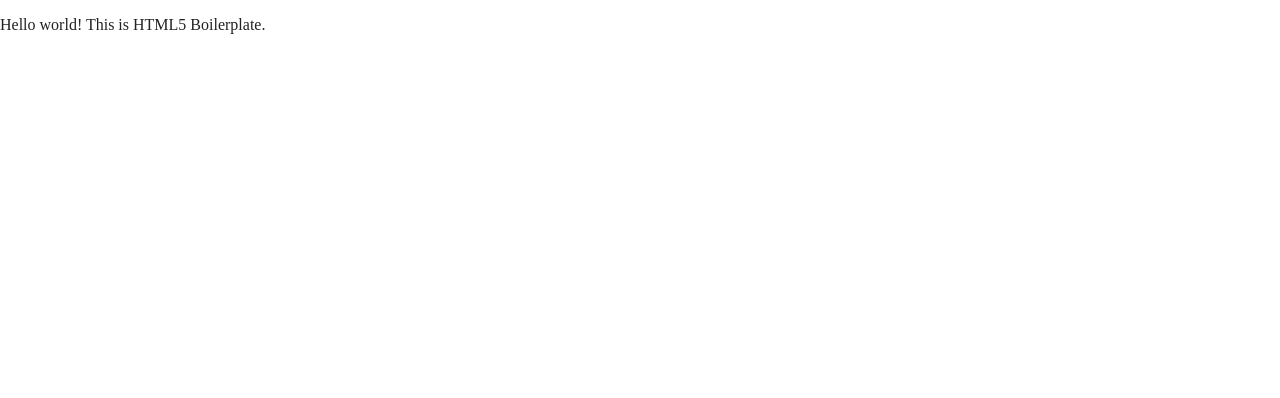
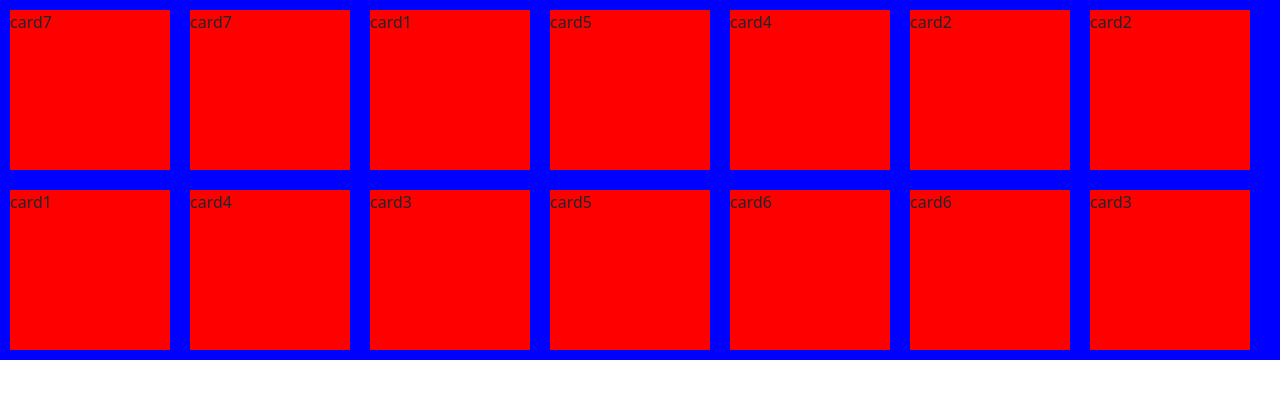
Before and after one commit to JEANThibaut/Games, a website built with Parcel: page index.html in a window 1280 px wide. Built offline with nearby package versions, Linux system fonts and the light colour scheme.

Commit message:
Add 14 random cards

```diff
--- a/css/main.css
+++ b/css/main.css
@@ -86,6 +86,24 @@ textarea {
 /* ==========================================================================
    Author's custom styles
    ========================================================================== */
+#areaGame{
+  width: 100%;
+  min-height: 100%;
+  display: flex;
+  /* justify-content: space-around; */
+  flex-wrap: wrap;
+  background-color: blue;
+}
+
+.cardPlay{
+  width: 10em;
+  height: 10em;
+  background-color: red;
+  margin: 10px 10px 10px 10px;
+}
+.selected{
+  background-color: black;
+}
 
 /* ==========================================================================
    Helper classes
--- a/index.html
+++ b/index.html
@@ -15,6 +15,7 @@
   <link rel="manifest" href="site.webmanifest">
   <link rel="apple-touch-icon" href="icon.png">
   <!-- Place favicon.ico in the root directory -->
+  <link href="https://cdn.jsdelivr.net/npm/bootstrap@5.0.0-beta3/dist/css/bootstrap.min.css" rel="stylesheet" integrity="sha384-eOJMYsd53ii+scO/bJGFsiCZc+5NDVN2yr8+0RDqr0Ql0h+rP48ckxlpbzKgwra6" crossorigin="anonymous">
 
   <link rel="stylesheet" href="css/normalize.css">
   <link rel="stylesheet" href="css/main.css">
@@ -24,8 +25,15 @@
 
 <body>
 
+  <main>
+
+    <section id="areaGame">
+    </section>
+
+  </main>
+
   <!-- Add your site or application content here -->
-  <p>Hello world! This is HTML5 Boilerplate.</p>
+  <script src="https://cdn.jsdelivr.net/npm/bootstrap@5.0.0-beta3/dist/js/bootstrap.bundle.min.js" integrity="sha384-JEW9xMcG8R+pH31jmWH6WWP0WintQrMb4s7ZOdauHnUtxwoG2vI5DkLtS3qm9Ekf" crossorigin="anonymous"></script>
   <script src="js/vendor/modernizr-3.11.2.min.js"></script>
   <script src="js/plugins.js"></script>
   <script src="js/main.js"></script>
--- a/js/main.js
+++ b/js/main.js
@@ -0,0 +1,36 @@
+const CARDS =[
+    "card1",
+    "card2",
+    "card3",
+    "card4",
+    "card5",
+    "card6",
+    "card7",
+    "card1",
+    "card2",
+    "card3",
+    "card4",
+    "card5",
+    "card6",
+    "card7"
+];
+
+let aleatoire=[];
+
+
+
+    let cards = CARDS.slice(0);
+    while(aleatoire.length<14){
+        //Replace 1 items from card to aleatoire;
+    let selectcard = (cards.splice(Math.floor(Math.random()*cards.length),1));
+        //push in aleatoir the selectcard at index 0
+    aleatoire.push(selectcard[0]);
+
+    }
+    console.log(aleatoire);
+    let playedCard=document.querySelector("section");
+    for(let select in aleatoire){
+       playedCard.innerHTML += `<div class="cardPlay">`+ aleatoire[select] + `</div>`
+
+
+    }
```
Also changed, not shown: img/2Co.png (added), img/2T.png (added), 1 other file.
